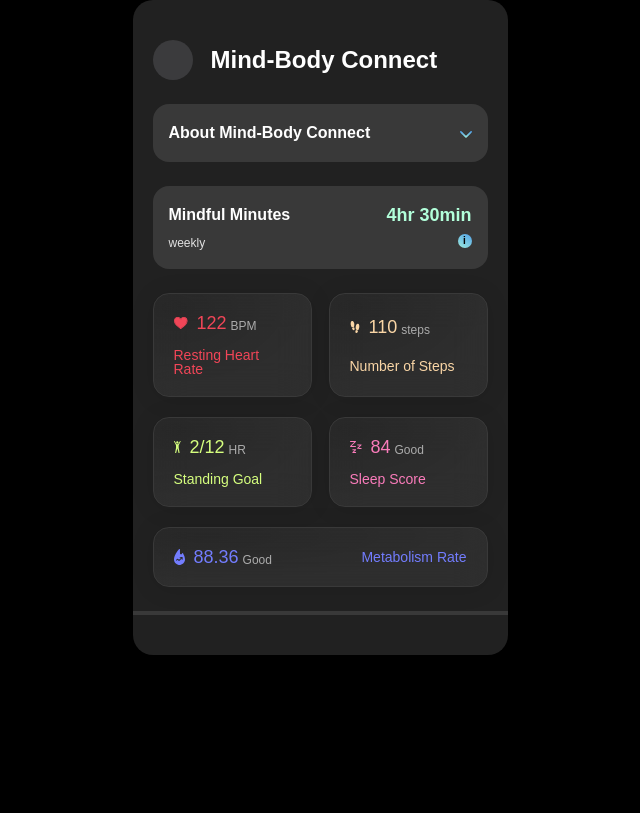
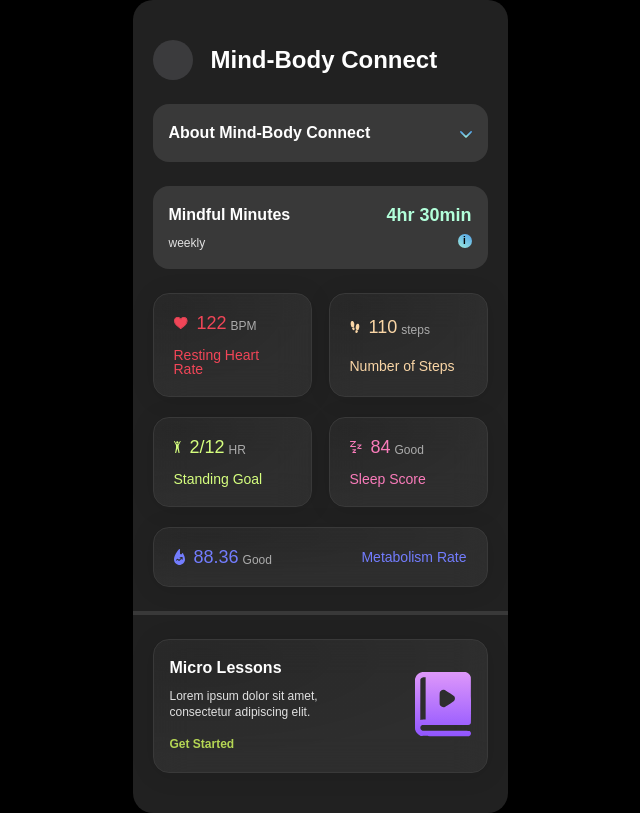
Before and after one commit to kush-x7/mindpeers-userInsight, a React (Vite) app: page / in a window 1280 px wide. Shown: the whole page, without its empty margins (320-960 px from the left). Built offline with nearby package versions, Linux system fonts and the light colour scheme.

Commit message:
add: recommendation

```diff
--- /dev/null
+++ b/src/Common/CardContainer/CardContainer.tsx
@@ -0,0 +1,7 @@
+import "./cardContainer.css";
+
+const CardContainer = ({ children }: any) => {
+  return <div className="card-container">{children}</div>;
+};
+
+export default CardContainer;
--- /dev/null
+++ b/src/Common/CardContainer/cardContainer.css
@@ -0,0 +1,14 @@
+.card-container {
+  padding: 20px 16px;
+
+  background: radial-gradient(
+    83.18% 73.44% at 12.64% 12.94%,
+    rgba(44, 44, 46, 0.3) 0%,
+    rgba(57, 57, 57, 0.3) 0.01%,
+    rgba(140, 140, 140, 0.12) 100%
+  );
+  border: 1px solid #393939;
+  box-shadow: 0px 2px 24px rgba(0, 0, 0, 0.1);
+  backdrop-filter: blur(17px);
+  border-radius: 16px;
+}
--- /dev/null
+++ b/src/Common/Recommendation/Recommendation.tsx
@@ -0,0 +1,23 @@
+import "./recommendation.css";
+import recommendationSvgPath from "../../../public/recommendation-svg.svg";
+
+const Recommendation = () => {
+  return (
+    <>
+      <div className="recommendation-container">
+        <div className="content">
+          <div className="micro-lesson">Micro Lessons</div>
+          <div className="lessons-description">
+            Lorem ipsum dolor sit amet, consectetur adipiscing elit.
+          </div>
+          <div className="get-started">Get Started</div>
+        </div>
+        <div className="icon-container">
+          <img src={recommendationSvgPath} alt="icon" />
+        </div>
+      </div>
+    </>
+  );
+};
+
+export default Recommendation;
--- /dev/null
+++ b/src/Common/Recommendation/recommendation.css
@@ -0,0 +1,43 @@
+.recommendation-container {
+  display: flex;
+  /* justify-content: space-evenly;
+  */
+  justify-content: space-between;
+}
+
+.content {
+  width: 50%;
+}
+
+.micro-lesson {
+  font-weight: 700;
+  font-size: 16px;
+  line-height: 16px;
+  /* identical to box height, or 100% */
+
+  color: #ffffff;
+}
+
+.lessons-description {
+  font-weight: 400;
+  font-size: 12px;
+  line-height: 16px;
+  /* or 133% */
+
+  color: #e1e1e1;
+
+  margin: 12px 0 16px 0;
+}
+
+.get-started {
+  font-weight: 700;
+  font-size: 12px;
+  line-height: 16px;
+  /* identical to box height, or 133% */
+
+  color: #b5d654;
+}
+
+.icon-container {
+  align-self: center;
+}
--- a/src/pages/MInd-Body-Connect/MIndBodyConnect.tsx
+++ b/src/pages/MInd-Body-Connect/MIndBodyConnect.tsx
@@ -8,6 +8,8 @@ import humanIconPath from "../../../public/human-svg.svg";
 import sleepIconPath from "../../../public/sleep-svg.svg";
 import bmrIconPath from "../../../public/bmr-svg.svg";
 import Divider from "../../Common/Divider/Divider";
+import Recommendation from "../../Common/Recommendation/Recommendation";
+import CardContainer from "../../Common/CardContainer/CardContainer";
 
 const HealthTrackerData = [
   {
@@ -80,6 +82,10 @@ const MindBodyConnect = () => {
       </div>
 
       <Divider />
+
+      <CardContainer>
+        <Recommendation />
+      </CardContainer>
     </>
   );
 };
```
Also changed, not shown: public/recommendation-svg.svg (added).
